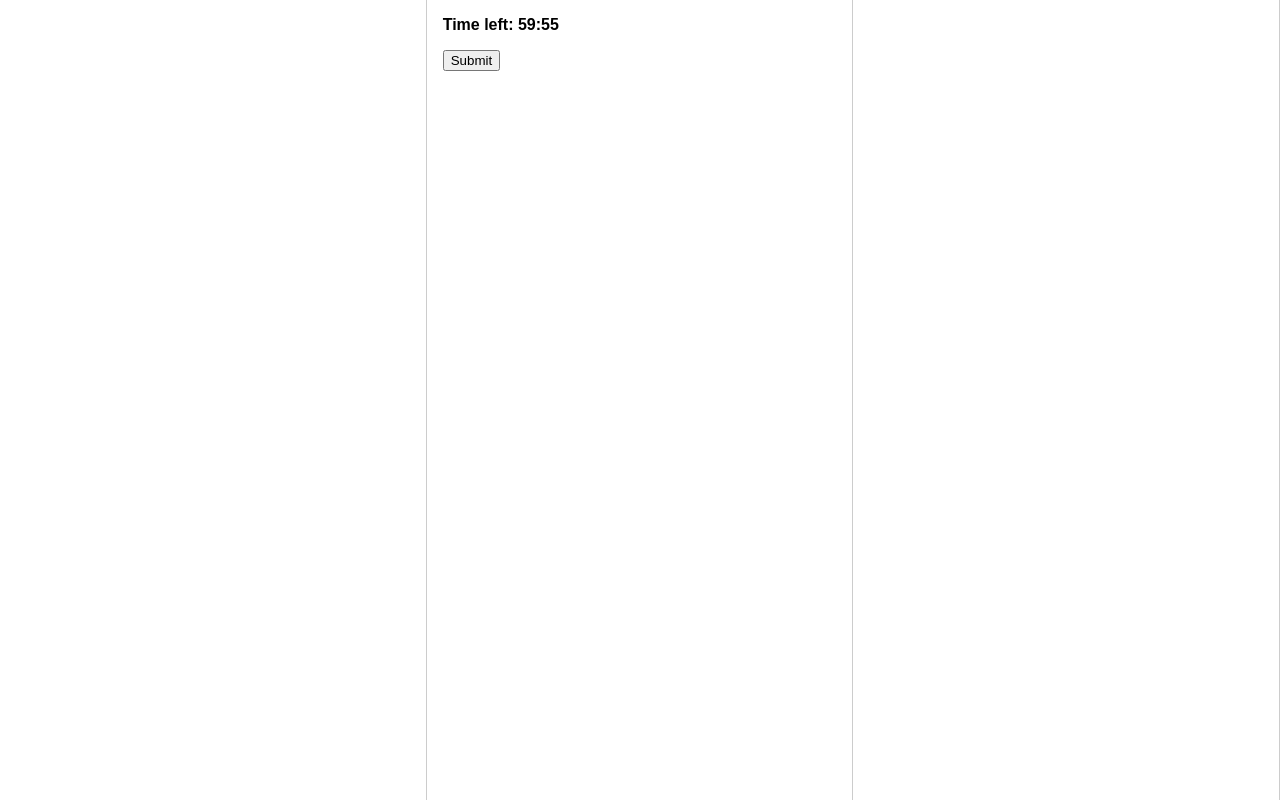
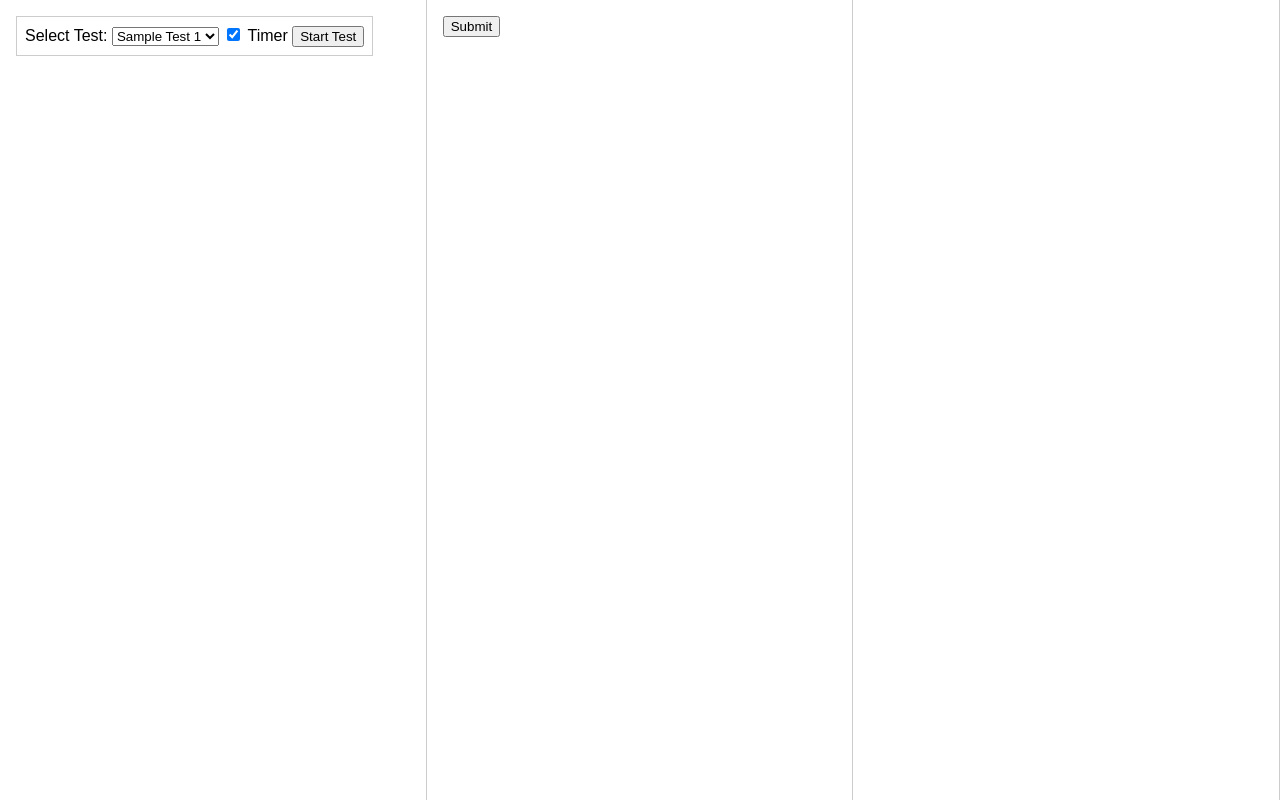
Before and after one commit to ntminhchau/ielts-reader, a plain HTML site: page index.html in a window 1280 px wide. Drawn offline with Linux system fonts and the light colour scheme.

Commit message:
Update index.html

```diff
--- a/index.html
+++ b/index.html
@@ -15,13 +15,27 @@
   </style>
 </head>
 <body>
+  <div style="position: fixed; top: 1rem; left: 1rem; z-index: 10; background: white; padding: 0.5rem; border: 1px solid #ccc;">
+    <label for="testSelect">Select Test:</label>
+    <select id="testSelect">
+      <option value="test1.json">Sample Test 1</option>
+      <option value="test2.json">Sample Test 2</option>
+    </select>
+    <label>
+      <input type="checkbox" id="enableTimer" checked />
+      Timer
+    </label>
+    <button onclick="startTest()">Start Test</button>
+  </div>
+
   <div class="column" id="passage"></div>
   <div class="column">
-    <div id="timer">Time left: 60:00</div>
+    <div id="timer" style="display: none;">Time left: 60:00</div>
     <form id="questionForm"></form>
     <button onclick="submitAnswers()">Submit</button>
   </div>
   <div class="column" id="review"></div>
+
   <script src="main.js"></script>
 </body>
 </html>
```
